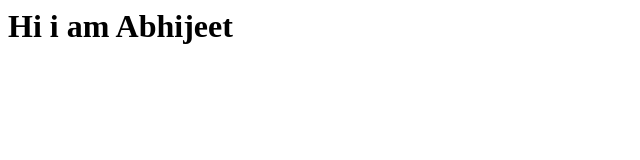
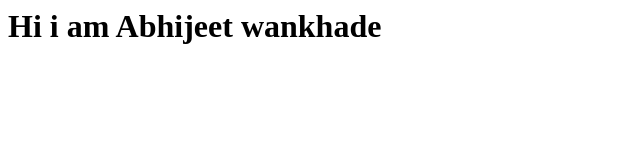
Before and after one commit to Abhi-wan123/nginxexample, a plain HTML site: page www/index.html in a window 1280 px wide. Shown: the whole page, without its empty margins (0-640 px from the left). Drawn offline with Linux system fonts and the light colour scheme.

Commit message:
added abhijeet wankhade name

```diff
--- a/www/index.html
+++ b/www/index.html
@@ -1,3 +1,3 @@
 <body>
-<h1>Hi i am Abhijeet</h1>
+<h1>Hi i am Abhijeet wankhade</h1>
 </body>
```
